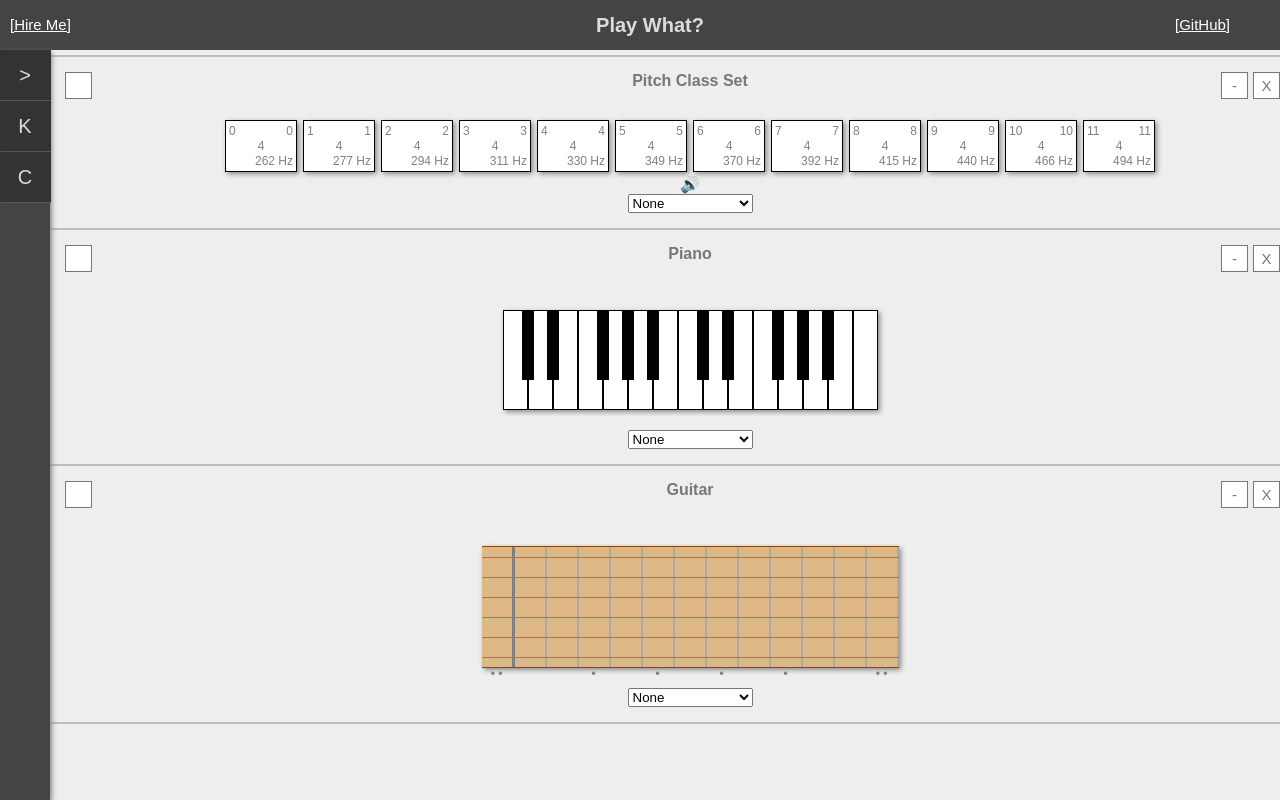
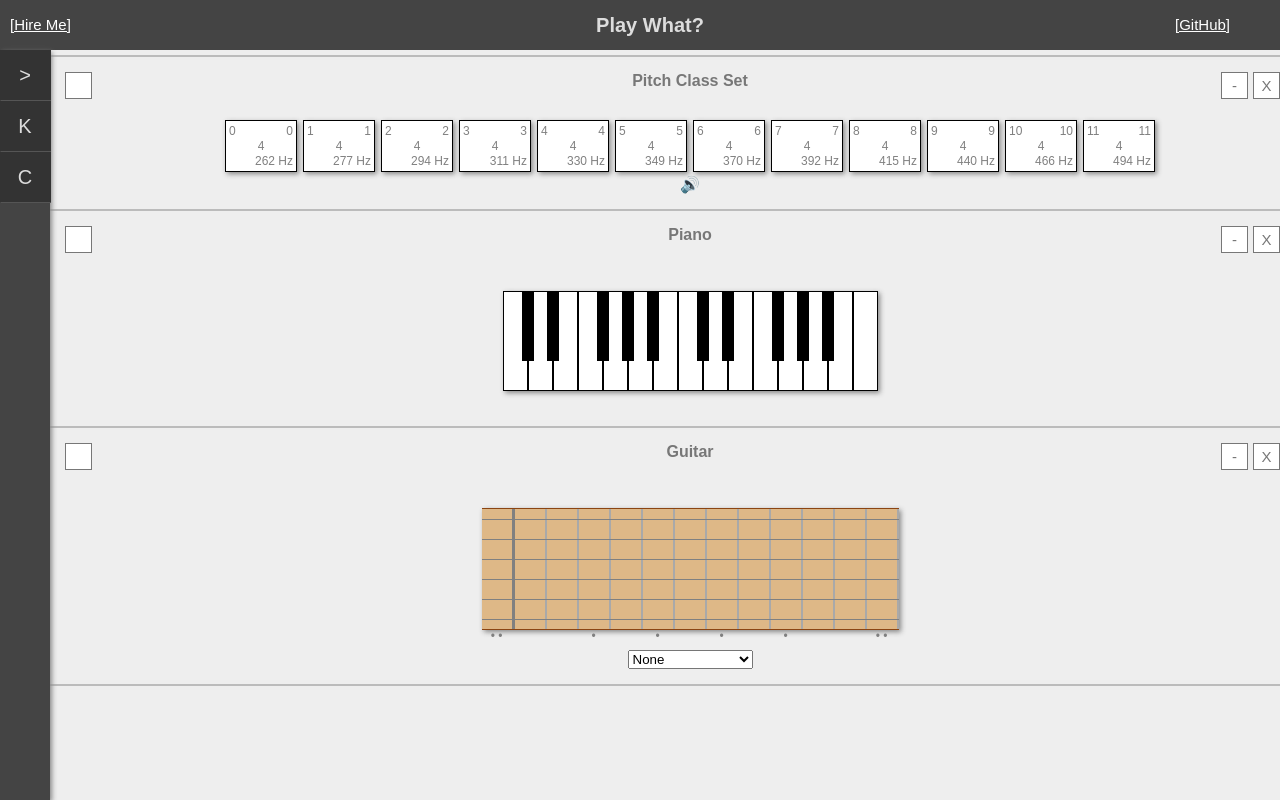
Before and after one commit to dan9418/play-what-beta, a React app: page / in a window 1280 px wide. Shown: the top 800 px of the page. Built offline with nearby package versions, Linux system fonts and the light colour scheme.

Commit message:
Extracted label from view driver

```diff
--- a/src/Views/MainView/ViewManager/GuitarView/Guitar.tsx
+++ b/src/Views/MainView/ViewManager/GuitarView/Guitar.tsx
@@ -2,6 +2,8 @@ import * as React from "react";
 import "./GuitarView.css";
 import { Note } from "../../../../TheoryCore/TheoryEngine";
 import { GuitarString } from "./GuitarString";
+import { DropdownSelector } from "../Common/DropdownSelector";
+import { NOTE_LABEL_PARAMETER } from "../../../../Parameters/DisplayParameters";
 
 interface IGuitarString {
     openPosition: number
@@ -12,7 +14,7 @@ type GuitarProps = {
     config: any
 };
 
-export class Guitar extends React.Component<GuitarProps> {
+export class Guitar extends React.Component<GuitarProps, any> {
     strings: IGuitarString[];
 
     constructor(props) {
@@ -25,6 +27,9 @@ export class Guitar extends React.Component<GuitarProps> {
             { openPosition: -3 },   // A
             { openPosition: -8 }    // E
         ];
+        this.state = {
+            noteLabel: 'interval'
+        }
     }
 
     getGuitarStrings = () => {
@@ -34,12 +39,25 @@ export class Guitar extends React.Component<GuitarProps> {
                 stringNumber={index + 1}
                 notes={this.props.notes}
                 openPosition={string.openPosition}
-                config={this.props.config}
+                config={this.state}
             />;
         });
     }
 
+    updateParameter = (property, value) => {
+        let update = {};
+        update[property] = value;
+        this.setState(update);
+    }
+
     render = () => {
-        return <div className='guitar'>{this.getGuitarStrings()}</div>;
+        return <>
+            <div className='guitar'>
+                {this.getGuitarStrings()}
+            </div>
+            <div className='guitar-config'>
+                <DropdownSelector parameter={NOTE_LABEL_PARAMETER} updateParameter={this.updateParameter} />
+            </div>
+        </>;
     };
 }
--- a/src/Views/MainView/ViewManager/PianoView/PianoKey.tsx
+++ b/src/Views/MainView/ViewManager/PianoView/PianoKey.tsx
@@ -18,7 +18,7 @@ export class PianoKey extends React.Component<PianoKeyProps> {
 
     getLabel = (): string | number => {
         let note = this.props.note;
-        switch (this.props.config.noteLabel) {
+        switch (this.props.config) {
             case 'none':
                 return '';
             case 'name':
--- a/src/Views/MainView/ViewManager/ViewManager.tsx
+++ b/src/Views/MainView/ViewManager/ViewManager.tsx
@@ -45,14 +45,7 @@ export class ViewManager extends React.Component<any, any> {
                 super(props);
                 this.state = {
                     open: true,
-                    noteLabel: 'interval'
                 }
-            }
-
-            updateParameter = (property, value) => {
-                let update = {};
-                update[property] = value;
-                this.setState(update);
             }
 
             toggle = () => {
@@ -78,8 +71,7 @@ export class ViewManager extends React.Component<any, any> {
                         </div>
                         <div className='view-driver-body-wrapper'>
                             {this.state.open && <div className='view-driver-body'>
-                                <ViewClass config={this.state} {...this.props} />
-                                <DropdownSelector parameter={NOTE_LABEL_PARAMETER} updateParameter={this.updateParameter} />
+                                <ViewClass {...this.props} />
                             </div>}
                         </div>
                     </div>
```
Also changed, not shown: src/Views/MainView/ViewManager/GuitarView/GuitarParametersConfig.ts (added, +15 -0 lines), 1 other file (tests, documents, lock files or other folders).
